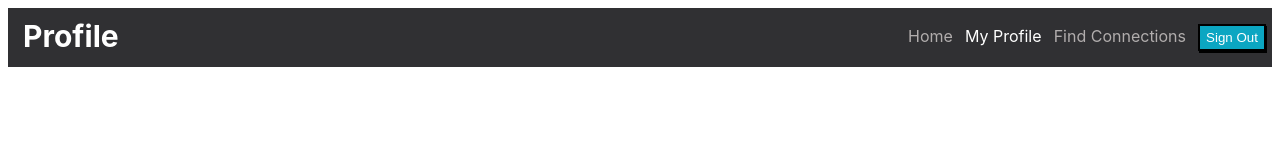
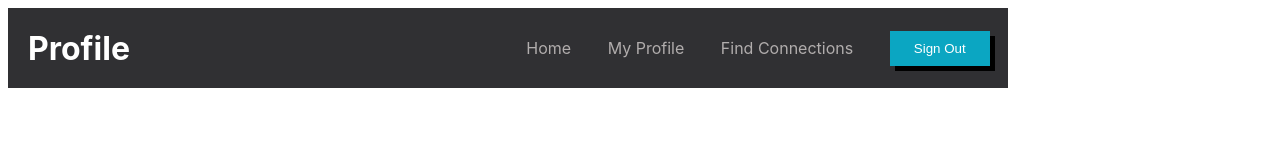
Before and after one commit to rvua/flex_navbar, a plain HTML site: page index.html in a window 1280 px wide. Drawn offline with Linux system fonts and the light colour scheme.

Commit message:
style changes

```diff
--- a/style.css
+++ b/style.css
@@ -6,37 +6,34 @@ body{
     display: flex;
     justify-content: space-between;
     background-color: rgb(48, 48, 51);
+    align-items: center;
+    width: 1000px;
+    height: 80px;
+    color: white;
 }
 
 .nav-title{
-    color: white;
-    /* font-family: -apple-system, BlinkMacSystemFont, 'Segoe UI', Roboto, Oxygen, Ubuntu, Cantarell, 'Open Sans', 'Helvetica Neue', sans-serif; */
-    font-size: 30px;
-    margin: 10px 15px;
+    margin-left: 20px;
 }
 
 .nav-links{
     display: flex;
-    list-style: none;
+    list-style-type: none;
     justify-content: space-around;
-    width: 370px;
-    align-items: baseline;
+    width: 50%;
+    align-items: center;
 }
 
-a {
+.nav a {
     color: rgb(177, 173, 173);
     text-decoration: none;
 }
 
-.active {
-    color: white;
-}
-
 .btn {
     background-color: rgb(11, 166, 194);
-    border-style: double;
-    box-shadow: 1px 2px black;
-    border-color: black;
+    border: none;
+    box-shadow: 5px 5px black;
     color: white;
-    height: 27px;
+    height: 35px;
+    width: 100px;
 }
```
